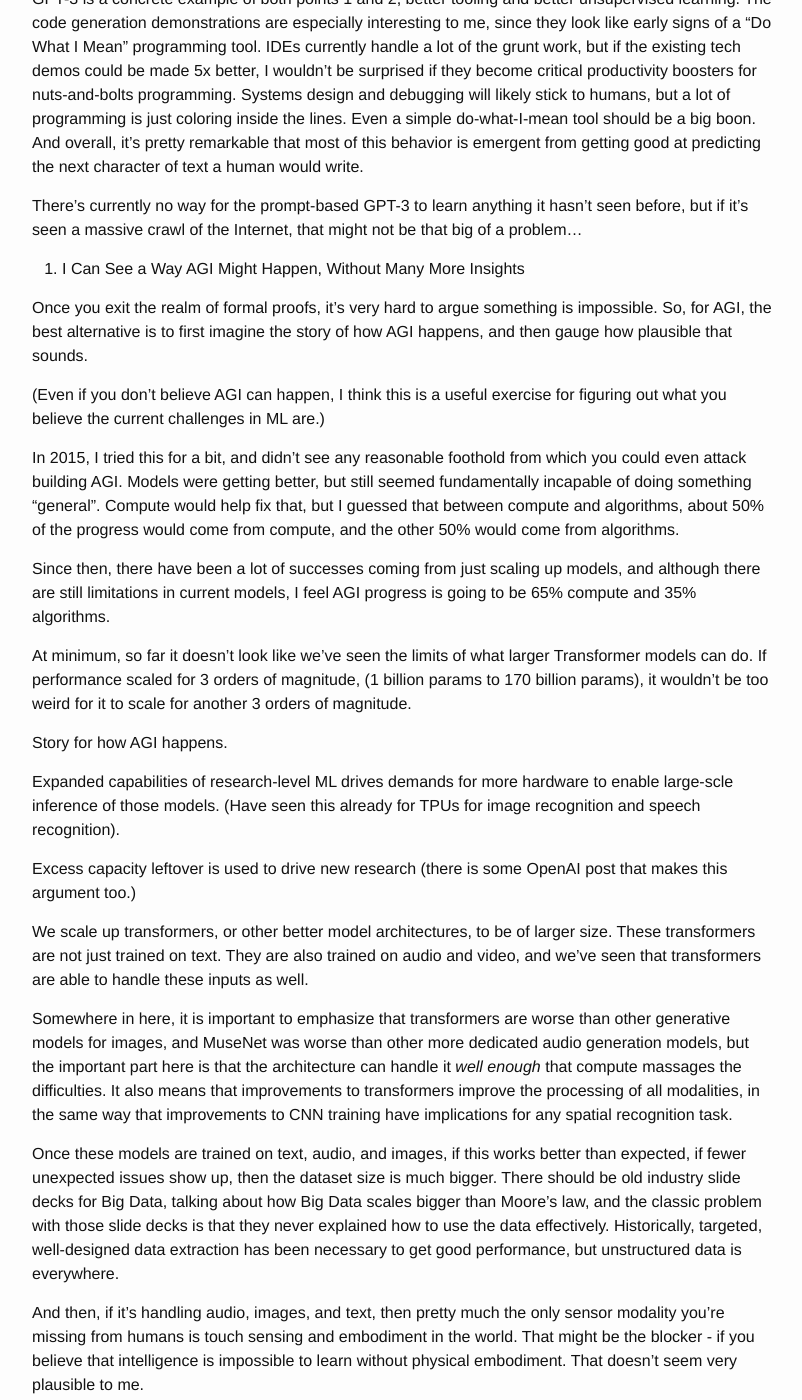
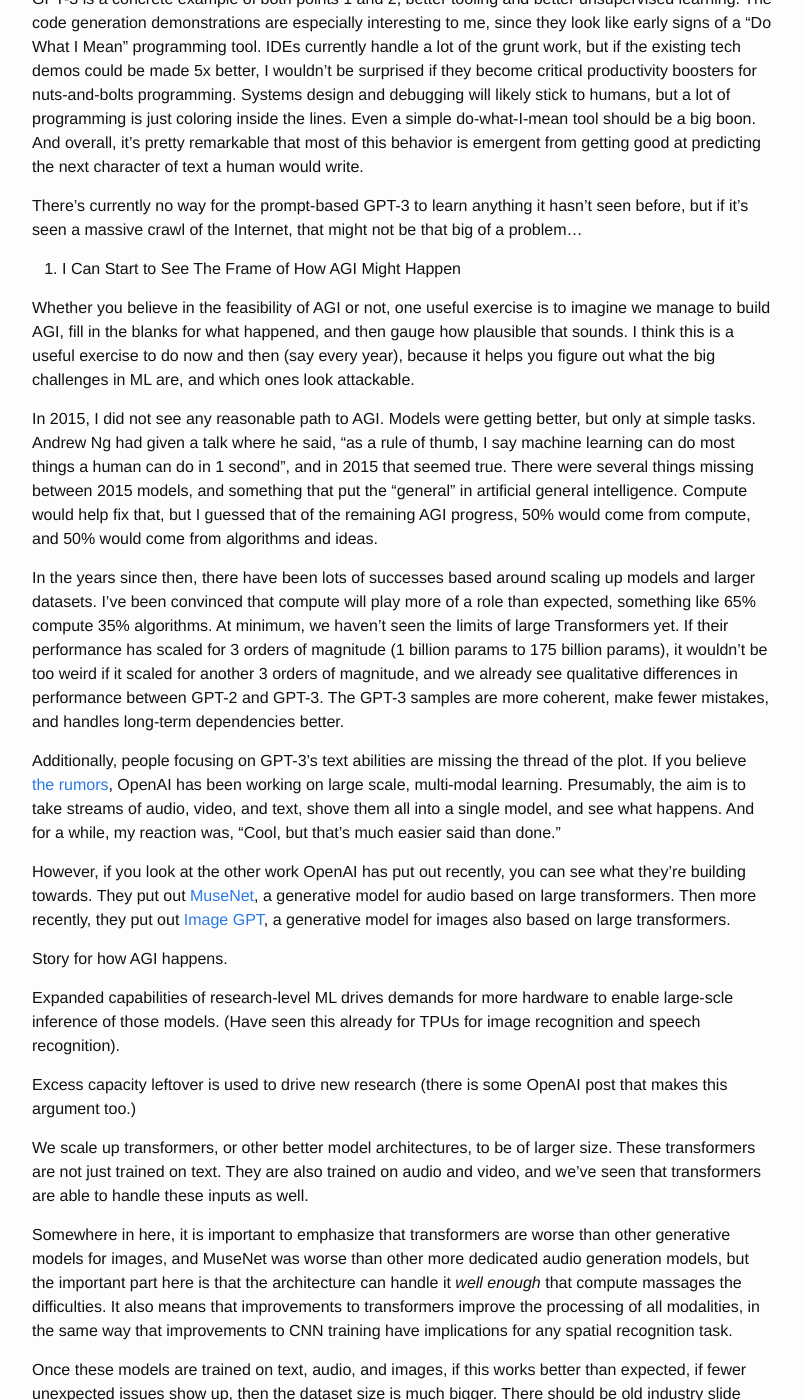
Before and after one commit to alexirpan/alexirpan.github.io, a Jekyll site: the page built from _posts/2020-06-19-ai-timelines.markdown, in a window 1280 px wide and 1400 px high, scrolled down 3377 px. Shown: the whole window, without its empty margins (238-1040 px from the left). Built offline with Jekyll 4.4.1, drawn with Linux system fonts in a browser that asks for light colours; nearby versions of some CDN libraries; comment, search, counter and statistics services are not loaded; some of the changed text lies outside the part shown.

Commit message:
Some more thoughts, I think most of the ideas are in here and need to be trimmed or finetuned.

```diff
--- a/_posts/2020-06-19-ai-timelines.markdown
+++ b/_posts/2020-06-19-ai-timelines.markdown
@@ -193,30 +193,43 @@
 be that big of a problem...
 
 
-4. I Can See a Way AGI Might Happen, Without Many More Insights
+4. I Can Start to See The Frame of How AGI Might Happen
 
-Once you exit the realm of formal proofs, it's very hard to argue something is
-impossible. So, for AGI, the best alternative is to first imagine the story of
-how AGI happens, and then gauge how plausible that sounds.
+Whether you believe in the feasibility of AGI or not, one useful exercise is to
+imagine we manage to build AGI, fill in the blanks for what happened, and then
+gauge how plausible that sounds. I think this is a useful exercise to do
+now and then (say every year), because it helps you figure out what the big
+challenges in ML are, and which ones look attackable.
 
-(Even if you don't believe AGI can happen, I think this is a useful exercise for
-figuring out what you believe the current challenges in ML are.)
+In 2015, I did not see any reasonable path to AGI. Models were getting better,
+but only at simple tasks. Andrew Ng had given a talk where he said, "as a rule
+of thumb, I say machine learning can do most things a human can do in 1 second",
+and in 2015 that seemed true. There were several things missing between 2015
+models, and something that put the "general" in artificial general intelligence.
+Compute would help fix that, but I guessed that of the remaining AGI progress,
+50% would come from compute, and 50% would come from algorithms and ideas.
 
-In 2015, I tried this for a bit, and didn't see any reasonable foothold from
-which you could even attack building AGI. Models were getting better, but
-still seemed fundamentally incapable of doing something "general". Compute
-would help fix that, but I guessed that between compute and algorithms, about
-50% of the progress would come from compute, and the other 50% would come from
-algorithms.
+In the years since then, there have been lots of successes based around scaling
+up models and larger datasets. I've been convinced that compute will play more
+of a role than expected, something like 65% compute 35% algorithms.
+At minimum, we haven't seen the limits of large Transformers yet. If their
+performance has scaled for 3 orders of magnitude (1 billion params to 175
+billion params), it wouldn't be too weird if it scaled for another 3 orders
+of magnitude, and we already see qualitative differences in performance between
+GPT-2 and GPT-3. The GPT-3 samples are more coherent, make fewer mistakes,
+and handles long-term dependencies better.
 
-Since then, there have been a lot of successes coming from just scaling up
-models, and although there are still limitations in current models, I feel AGI
-progress is going to be 65% compute and 35% algorithms.
+Additionally, people focusing on GPT-3's text abilities are missing the thread
+of the plot. If you believe [the rumors](https://www.technologyreview.com/2020/02/17/844721/ai-openai-moonshot-elon-musk-sam-altman-greg-brockman-messy-secretive-reality/),
+OpenAI has been working on large scale, multi-modal learning. Presumably, the
+aim is to take streams of audio, video, and text, shove them all into a single
+model, and see what happens. And for a while, my reaction was, "Cool, but that's
+much easier said than done."
 
-At minimum, so far it doesn't look like we've seen the limits of what larger
-Transformer models can do. If performance scaled for 3 orders of magnitude,
-(1 billion params to 170 billion params), it wouldn't be too weird for it to
-scale for another 3 orders of magnitude.
+However, if you look at the other work OpenAI has put out recently, you can see
+what they're building towards. They put out [MuseNet](https://openai.com/blog/musenet/), a generative model for
+audio based on large transformers. Then more recently, they put out [Image GPT](https://openai.com/blog/image-gpt/),
+a generative model for images also based on large transformers.
 
 
 Story for how AGI happens.
@@ -252,9 +265,7 @@
 
 And then, if it's handling audio, images, and text, then pretty much the
 only sensor modality you're missing from humans is touch sensing and
-embodiment in the world. That might be the blocker - if you believe that
-intelligence is impossible to learn without physical embodiment. That
-doesn't seem very plausible to me.
+embodiment in the world.
 
 
 One of the common arguments around AGI is intelligence explosion - that a
```
